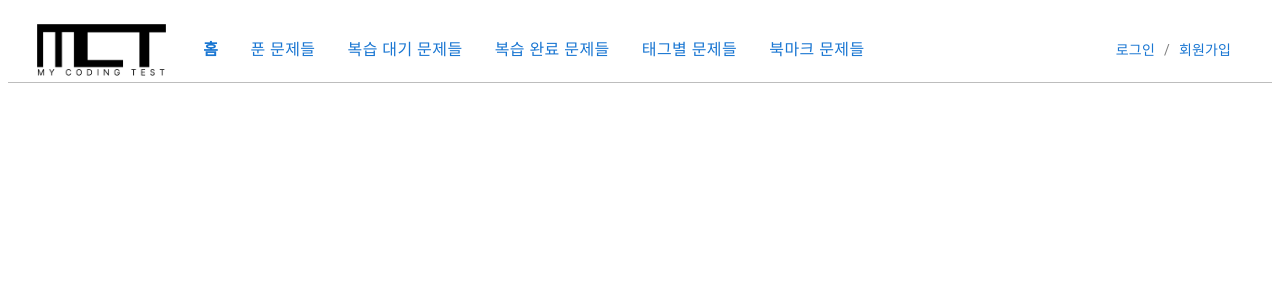
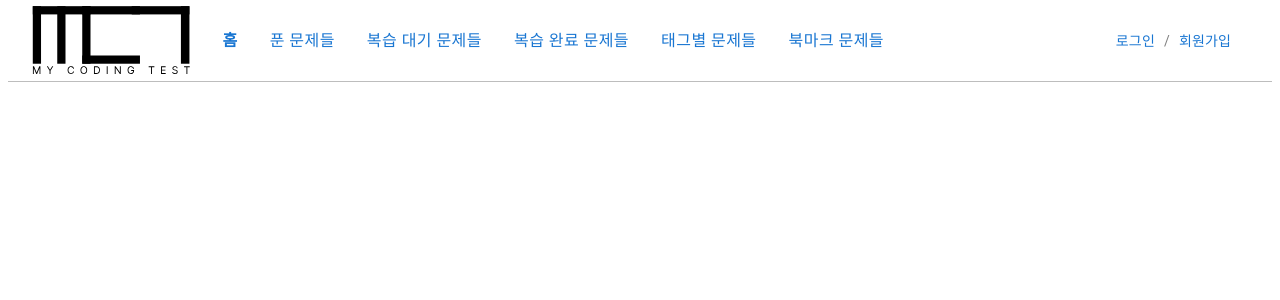
Before and after one commit to zzoe2346/MyCodingTest_FE, a React (Vite) app: page / in a window 1280 px wide. Shown: the top 300 px of the page. Built offline with nearby package versions, Linux system fonts and the light colour scheme; no server answers; a web font is replaced by a local one.

Commit message:
refactor: 로고 변경, 앱바 높이 수정

```diff
--- a/src/App.tsx
+++ b/src/App.tsx
@@ -35,7 +35,7 @@ const theme = createTheme({
             styleOverrides: {
                 root: {
                     maxWidth: 'xl',
-                    marginTop: '10px',
+                    marginTop: '1px',
                 },
             },
         }
--- a/src/components/AppBar.tsx
+++ b/src/components/AppBar.tsx
@@ -89,12 +89,13 @@ function LogoAndTitle() {
                     flexGrow: 1,
                     display: 'flex',
                     alignItems: 'center',
+                    paddingTop: '0px'
                 }}
             >
                 <img
-                    src="/images/logo.png"
+                    src="/images/logo.svg"
                     alt="My Coding Test Logo"
-                    style={{height: '60px'}}
+                    style={{height: '70px'}}
                 />
             </Box>
         </>
@@ -185,14 +186,18 @@ function MyAppBar() {
                     boxShadow: 'none',
                     borderBottom: '1px solid #bdbdbd',
                     top: 'auto',
+                    paddingTop: 0,
+                    paddingBottom: 1,
+                    margin: 0,
                 }}
                 position="static"
             >
-                <Container maxWidth="xl">
+                <Container maxWidth="xl" sx={{padding: 0}}>
                     <Toolbar disableGutters
                              sx={{
-                                 minHeight: '48px', // 기본 높이를 48px로 줄임
+                                 height: '40px', // 기본 높이를 48px로 줄임
                                  padding: '0 0px', // 상하 여백 0, 좌우 여백 16px
+                                 margin: 0
                              }}>
                         <Box sx={{display: 'flex', alignItems: 'center'}}> {/* Flex 컨테이너 추가 */}
                             <LogoAndTitle/>
```
Also changed, not shown: public/images/logo.png (deleted), public/images/logo.svg (added).
